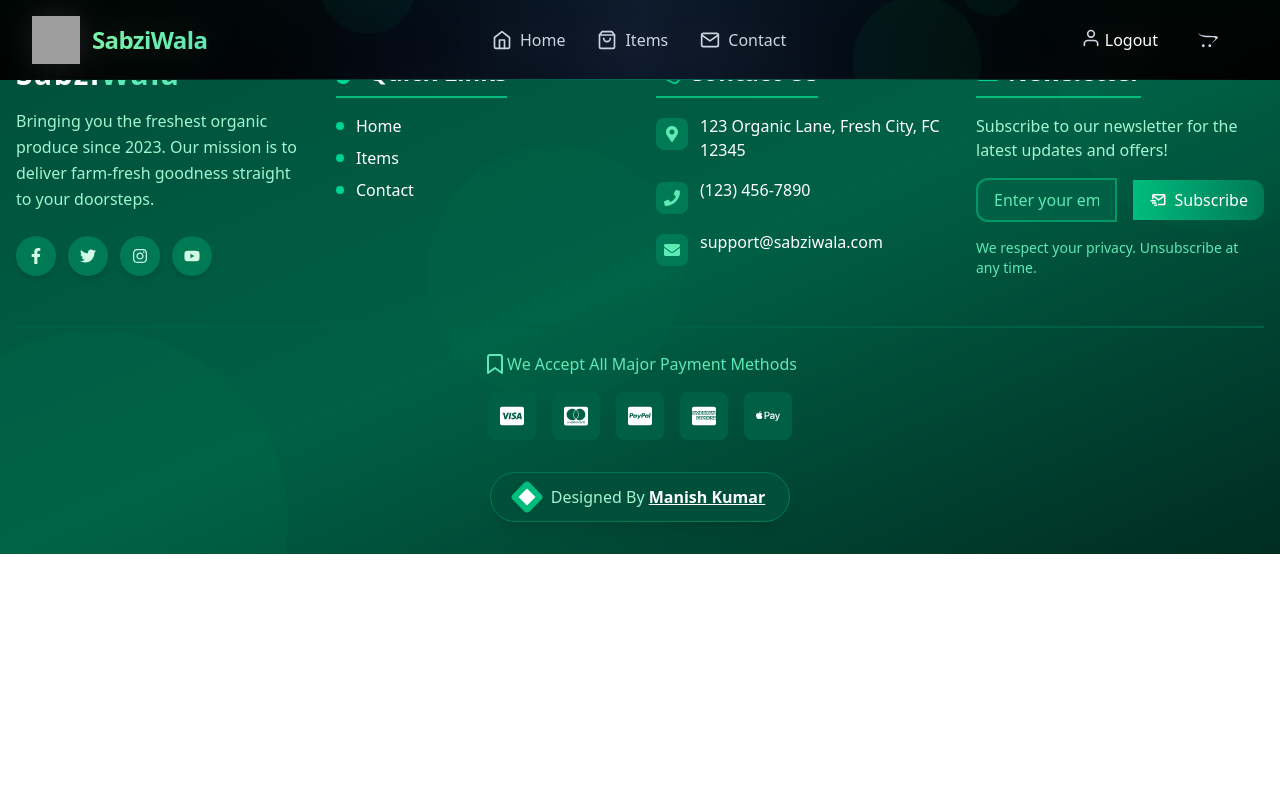
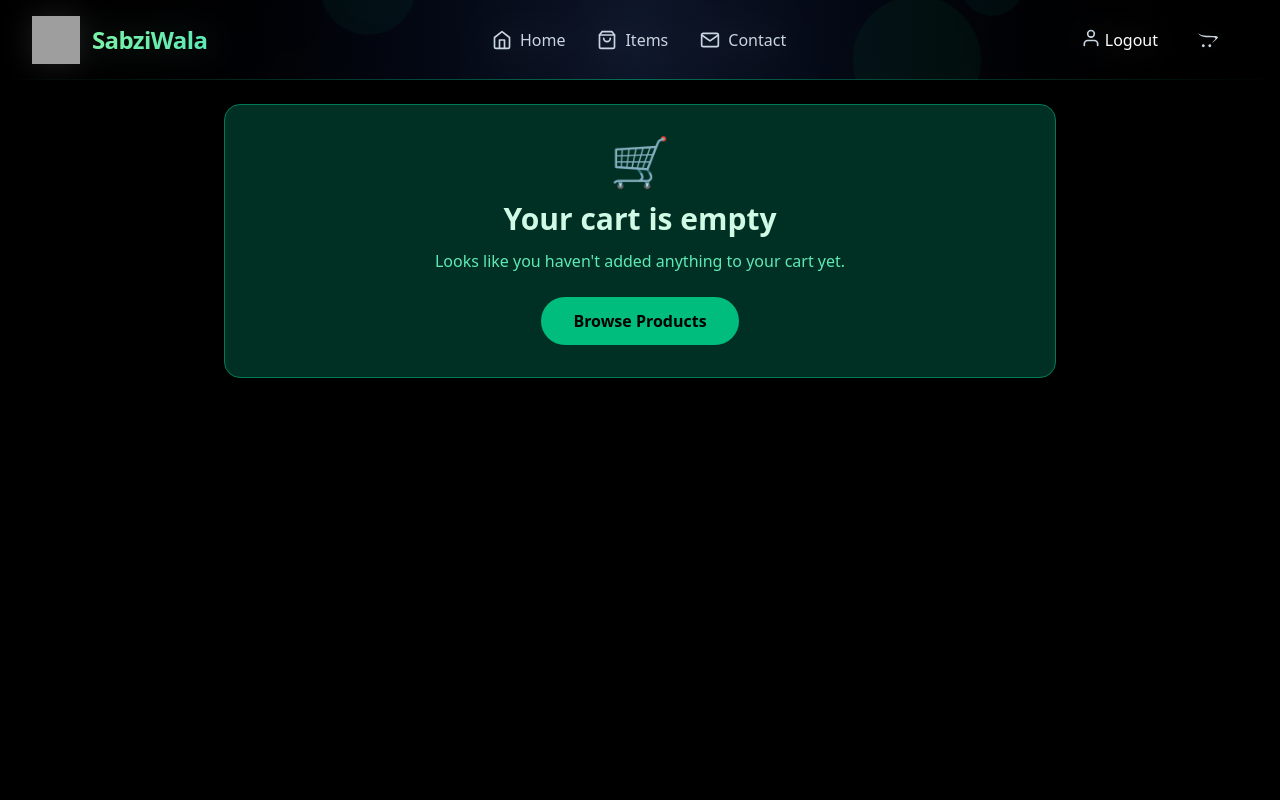
Before and after one commit to kumarmanish562/SabziWala, a React (Vite) app in the folder frontend/: page /cart in a window 1280 px wide. Shown: the top 800 px of the page. Built offline with nearby package versions, Linux system fonts and the light colour scheme; sample sign-in values are in the browser's storage; grey boxes are pictures that could not be loaded.

Commit message:
Adds CartPage component to Cart view
Integrates the CartPage component into the Cart view to enhance the shopping cart experience for users.

This change improves the overall structure and maintainability of the code by encapsulating cart-related functionality within its own component.

```diff
--- /dev/null
+++ b/frontend/src/components/CartPage.jsx
@@ -0,0 +1,68 @@
+import React from 'react'
+import { useCart } from '../CartContext'
+import { cartStyles } from '../assets/dummyStyles';
+import { Link } from 'react-router-dom';
+import { FiArrowLeft } from 'react-icons/fi';
+
+const CartPage = () => {
+
+  const {cart,
+    removeFromCart,
+    updateQuantity,
+    clearCart,
+    getCartTotal,
+  } = useCart();
+
+
+  const handleQuantityChange = (itemId, change) => {
+    const item = cart.find(i => i.id === itemId);
+    if(!item) return;
+
+    const newQuantity = item.quantity + change;
+    if(newQuantity > 0) {
+      updateQuantity(itemId, newQuantity);
+    } else {
+      removeFromCart(itemId);
+    }
+  }
+
+  if(cart.length === 0) {
+    return <div className={cartStyles.pageContainer}>
+      <div className={cartStyles.maxContainer}>
+      <Link to="/" className={cartStyles.continueShopping}>
+      <FiArrowLeft className='mr-2 '/>
+        Continue Shopping
+      </Link>
+
+      <div className={cartStyles.emptyCartContainer}>
+        <div className={cartStyles.emptyCartIcon}>
+          🛒
+        </div>
+        <h1 className={cartStyles.emptyCartHeading}>
+          Your cart is empty
+        </h1>
+        <p className={cartStyles.emptyCartText}>
+          Looks like you haven't added anything to your cart yet.
+        </p>
+        <Link to= '/items' className={cartStyles.emptyCartButton}>
+          Browse Products
+        </Link>
+      </div>
+      </div>
+    </div>;
+  }
+
+  return (
+    <div className={cartStyles.pageContainer}>
+      <div className={cartStyles.maxContainerLarge}>
+        <div className={cartStyles.headerContainer}>
+          <h1 className={cartStyles.headerTitle}>
+            Your Shopping Cart
+          </h1>
+        </div>
+      </div>
+    </div>
+  )
+}
+
+export default CartPage
--- a/frontend/src/pages/Cart.jsx
+++ b/frontend/src/pages/Cart.jsx
@@ -1,11 +1,13 @@
 import React from 'react'
 import Navbar from '../components/Navbar'
 import Footer from '../components/Footer'
+import CartPage from '../components/CartPage'
 
 const Cart = () => {
   return (
     <div>
       <Navbar />
+      <CartPage />
 
       <Footer />
     </div>
```
